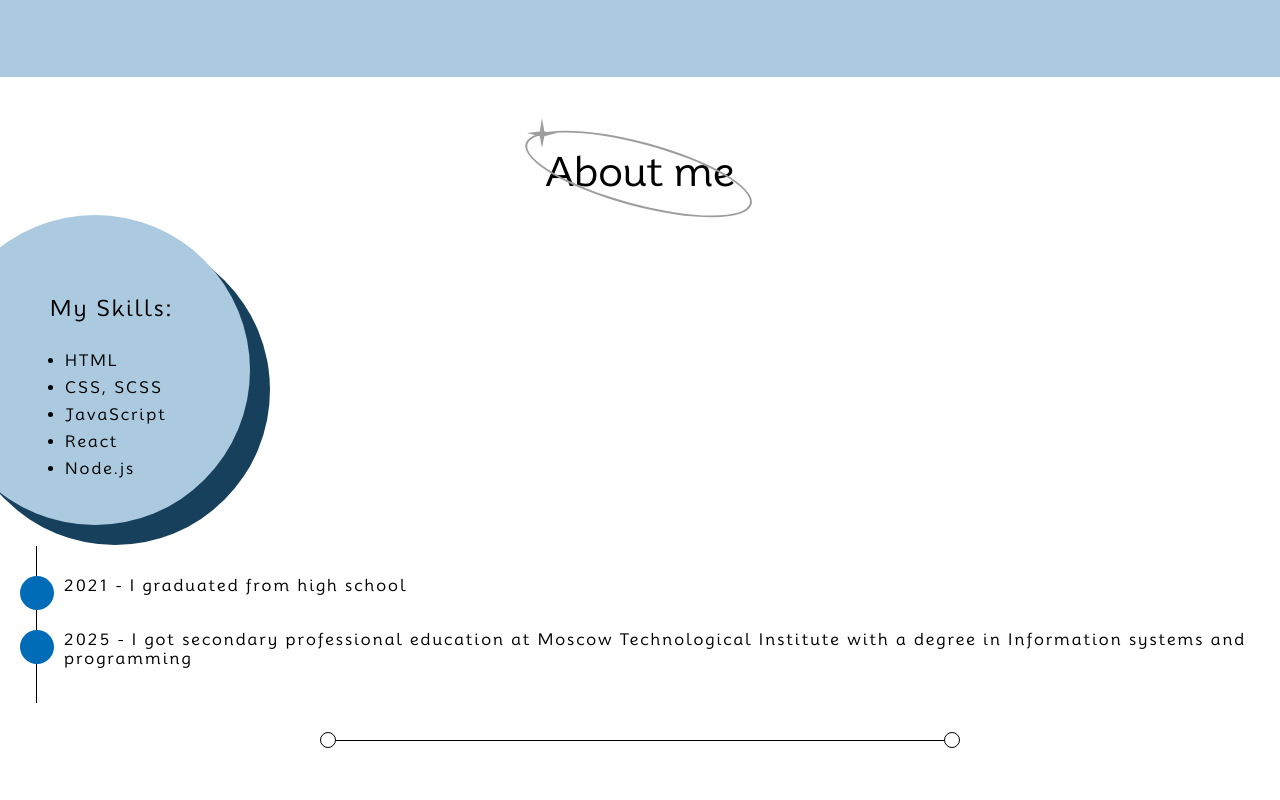
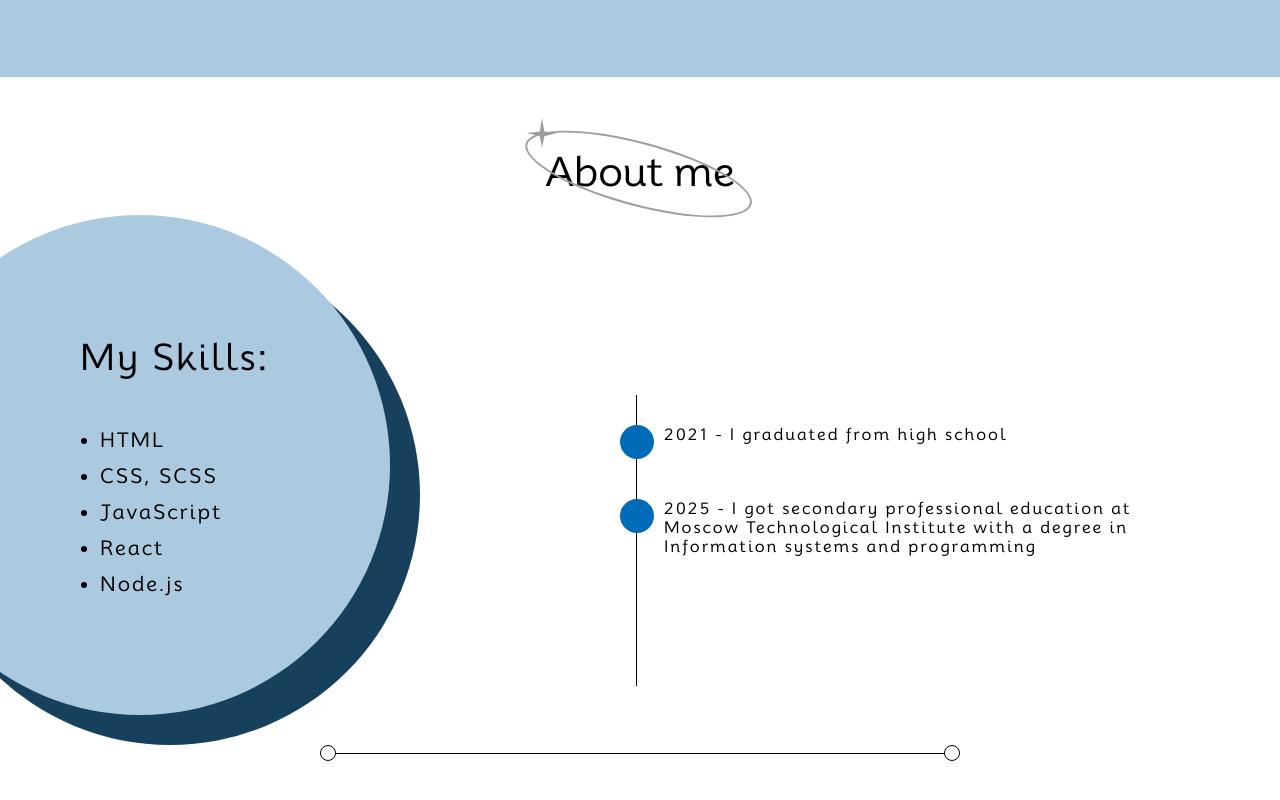
Before and after one commit to w1nterm00n/portfolio, a React (Vite) app: page / in a window 1280 px wide. Shown: the part 648-1448 px from the top of the page. Built offline with nearby package versions, Linux system fonts and the light colour scheme.

Commit message:
made desktop about me section

```diff
--- a/src/Styles.css
+++ b/src/Styles.css
@@ -229,6 +229,15 @@ body {
     margin-top: 100px;
     margin-right: 10px;
   }
+  .AboutMeSection .ContentWrapper {
+    display: flex;
+    justify-content: space-between;
+    margin-bottom: 30px;
+  }
+  .AboutMeSection .ContentWrapper .MyEducationWrapper {
+    max-width: 50%;
+    margin-top: 0 !important;
+  }
 }
 @media (min-width: 900px) {
   .HeroSection .HeroSectionWrapper .WelcomeBox .circle {
@@ -263,6 +272,43 @@ body {
     bottom: 0px;
     left: -25px;
     padding: 20px 10px;
+  }
+  .AboutMeSection .ContentWrapper .MySkillsWrapper .TextAboutSkills {
+    margin-top: 40px;
+    margin-bottom: 120px;
+  }
+  .AboutMeSection .ContentWrapper .MySkillsWrapper .TextAboutSkills h3 {
+    font-size: 36px;
+    margin-bottom: 50px;
+    margin-left: 30px;
+  }
+  .AboutMeSection .ContentWrapper .MySkillsWrapper .TextAboutSkills ul {
+    margin-left: 50px;
+  }
+  .AboutMeSection .ContentWrapper .MySkillsWrapper .TextAboutSkills ul li {
+    margin-bottom: 12px;
+    font-size: 20px;
+  }
+  .AboutMeSection .ContentWrapper .MySkillsWrapper .circles .dark_circle {
+    position: absolute;
+    width: 500px;
+    height: 500px;
+    left: -80px;
+    top: -50px;
+  }
+  .AboutMeSection .ContentWrapper .MySkillsWrapper .circles .light_circle {
+    position: absolute;
+    width: 500px;
+    height: 500px;
+    left: -110px;
+    top: -80px;
+  }
+  .AboutMeSection .ContentWrapper .MyEducationWrapper {
+    margin-top: 100px !important;
+  }
+  .AboutMeSection .ContentWrapper .MyEducationWrapper .Timelines .TimelineWrapper {
+    margin-bottom: 40px !important;
+    max-width: 80%;
   }
   .stackedArrow .arrow-container {
     gap: 22px !important;
--- a/src/Styles.scss
+++ b/src/Styles.scss
@@ -244,6 +244,17 @@ body {
             }
         }
     }
+    .AboutMeSection{
+        .ContentWrapper{
+            display: flex;
+            justify-content: space-between;
+            margin-bottom: 30px;
+            .MyEducationWrapper{
+                max-width: 50%;
+                margin-top: 0 !important;
+            }
+        }
+    }
 }
 
 @media (min-width: 900px) {
@@ -282,6 +293,55 @@ body {
                     bottom: 0px;
                     left: -25px;
                     padding: 20px 10px;
+                }
+            }
+        }
+    }
+    .AboutMeSection{
+        .ContentWrapper{
+            .MySkillsWrapper{
+                .TextAboutSkills{
+                    margin-top: 40px;
+                    margin-bottom: 120px;
+                    h3{
+                        font-size: 36px;
+                        margin-bottom: 50px;
+                        margin-left: 30px;
+                    }
+                    ul{
+                        margin-left: 50px;
+                        li{
+                            margin-bottom: 12px;
+                            font-size: 20px;
+                        }
+                    }
+                }
+                .circles {
+                    .dark_circle {
+                        position: absolute;
+                        width: 500px;
+                        height: 500px;
+                        left: -80px;
+                        top: -50px;
+                    }
+                    .light_circle {
+                        position: absolute;
+                        width: 500px;
+                        height: 500px;
+                        left: -110px;
+                        top: -80px;
+                    }
+                }
+            }
+            .MyEducationWrapper{
+                margin-top: 100px !important;
+                // max-width: 50%;
+                // margin-top: 0 !important;
+                .Timelines{
+                    .TimelineWrapper{
+                        margin-bottom: 40px !important;
+                        max-width: 80%;
+                    }
                 }
             }
         }
```
Also changed, not shown: 1 other file (tests, documents, lock files or other folders).
